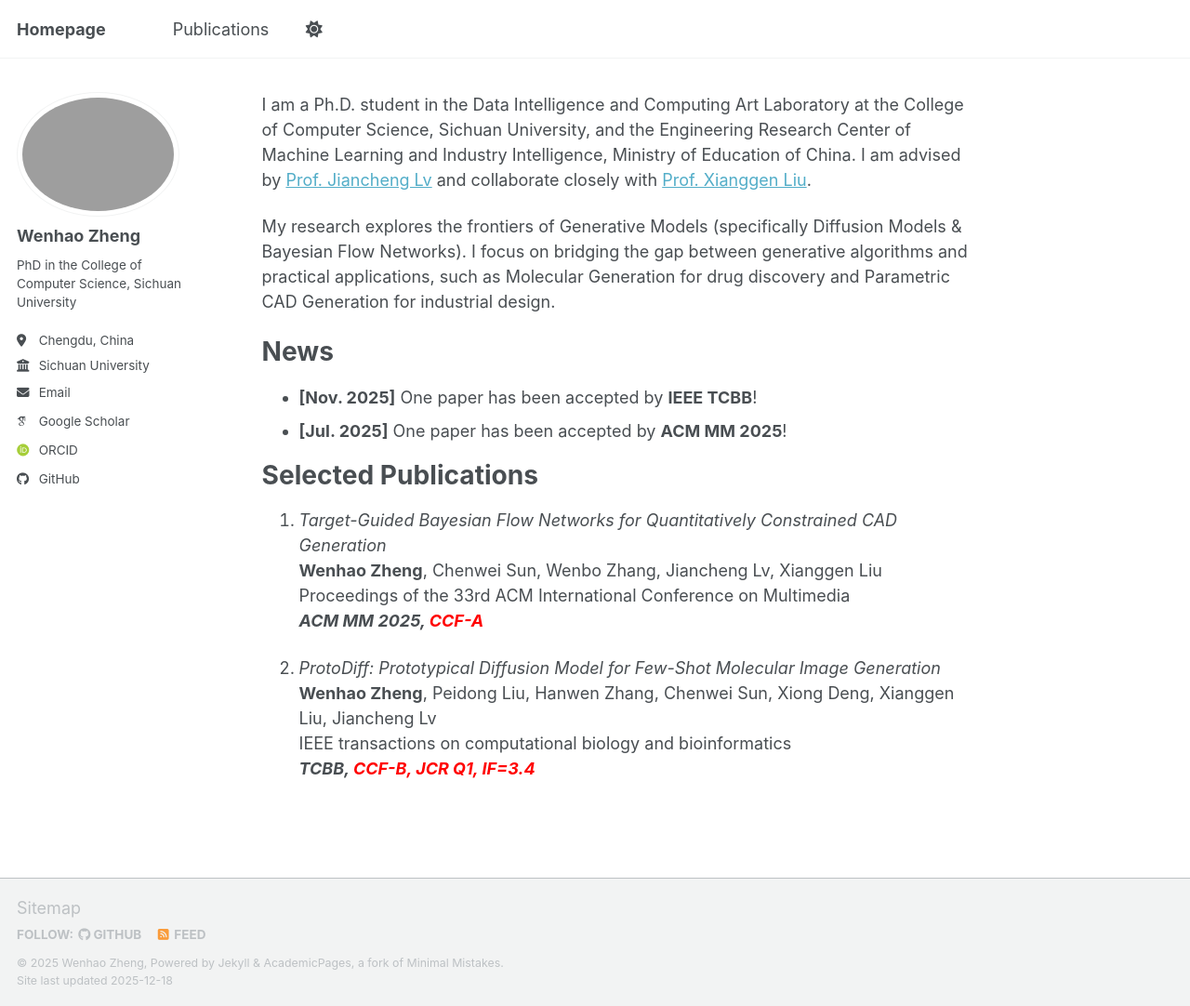
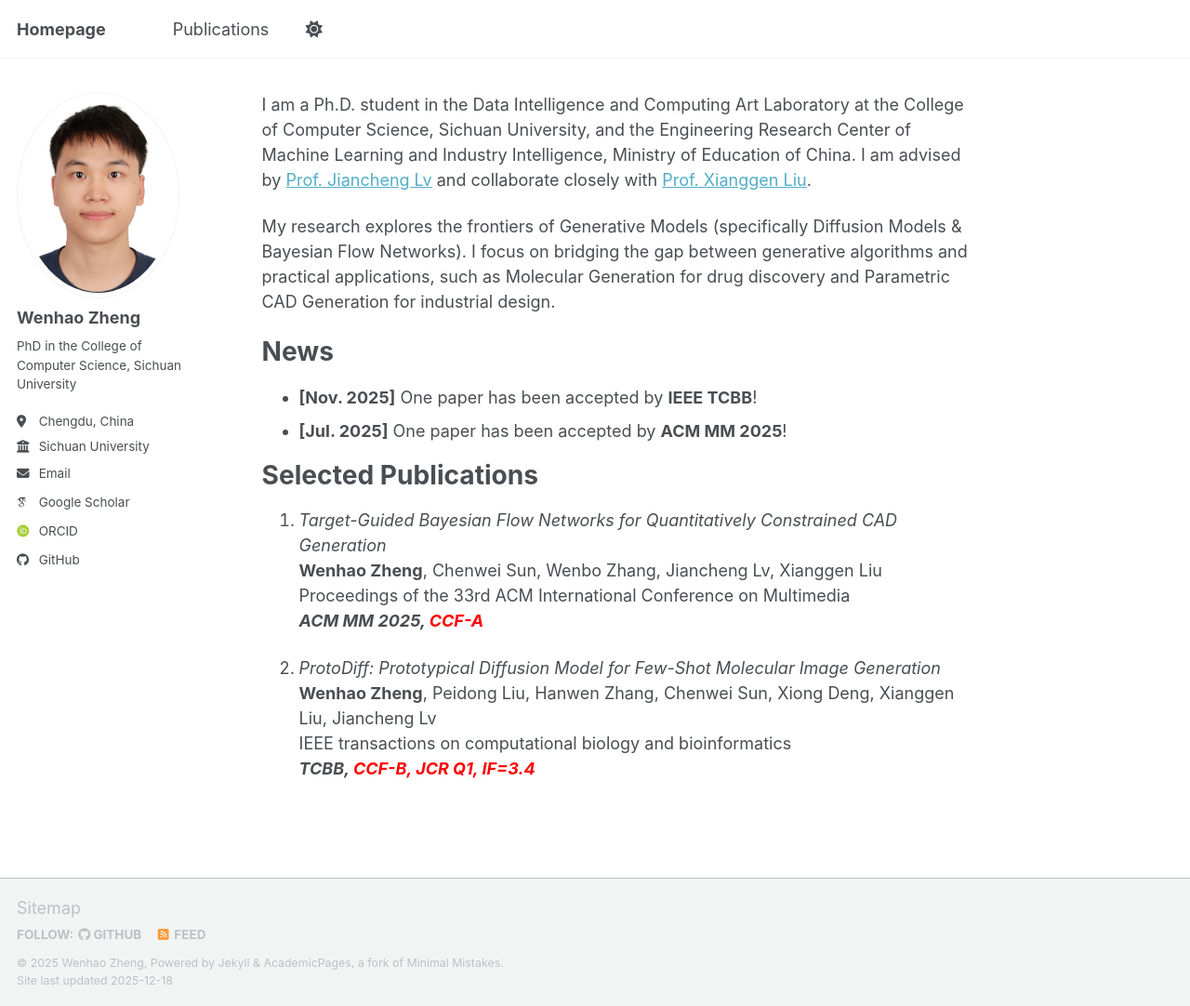
Before and after one commit to scu-zwh/scu-zwh.github.io, a Jekyll site: the page built from _pages/about.md, in a window 1280 px wide and 1082 px high. Shown: the whole window at 93% size. Built offline with Jekyll 4.4.1, drawn with Linux system fonts in a browser that asks for light colours; some web fonts are replaced; a script bundle is joined from its source files by our own code; library files that are not in the unit come from our copies.

Commit message:
Update _config.yml

```diff
--- a/_config.yml
+++ b/_config.yml
@@ -23,7 +23,7 @@ repository               : "scu-zwh/scu-zwh.github.io"
 #               Additional customization can be done by editing /_includes/author-profile.html
 author:
   # Biographic information
-  avatar           : "files/prof_pic.png"
+  avatar           : "zwh.png"
   name             : "Wenhao Zheng"
   pronouns         : # exam: "she/her"
   bio              : "PhD in the College of Computer Science, Sichuan University"
```
